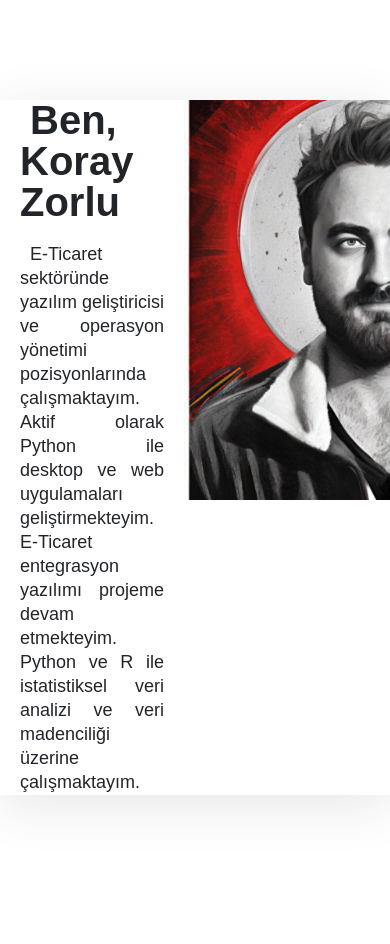
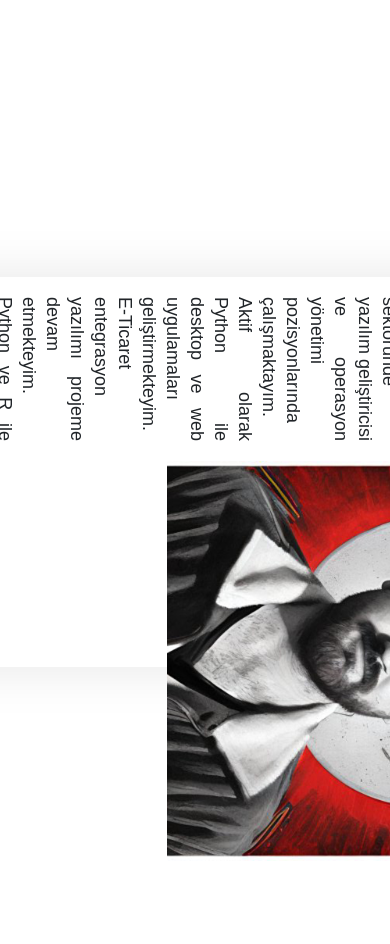
Before and after one commit to korayzorlu/korayzorlucom, a Django app: page / in a window 390 px wide; the page is wider, and only the part inside the window is pictured. Run offline with Django 4.2, Linux system fonts and the light colour scheme.

Commit message:
edit style.css

```diff
--- a/static/css/style.css
+++ b/static/css/style.css
@@ -155,7 +155,7 @@ footer .bottom-details .bottom-text a{margin-right: 10px;}
     .partiesRank ul li{flex-direction: row;}
     /***************************INDEX***************************/
     /*SAyidoldurma*/
-    /*html{transform: rotate(90deg);}*/
+    html{transform: rotate(90deg);}
     .mainBlock{width: 100vh;}
     .mainBlock .cell{font-size: 20px;}
     /***************************INDEX***************************/
```
